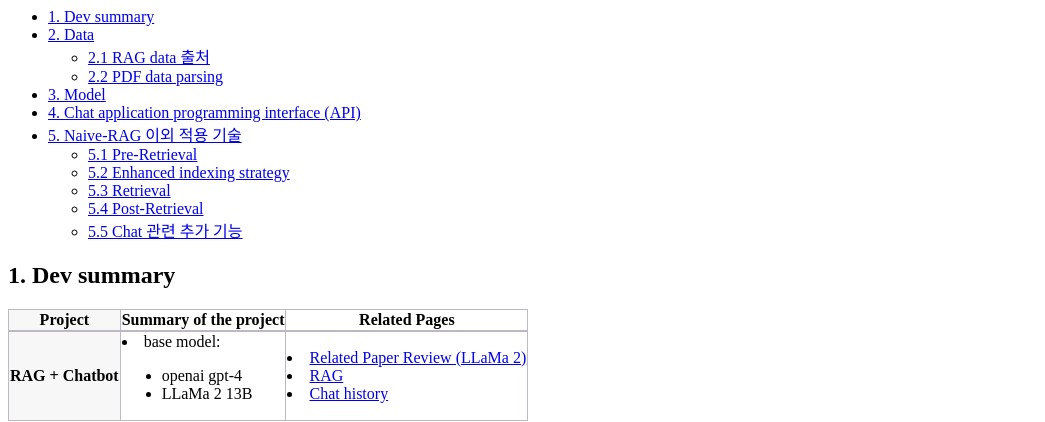
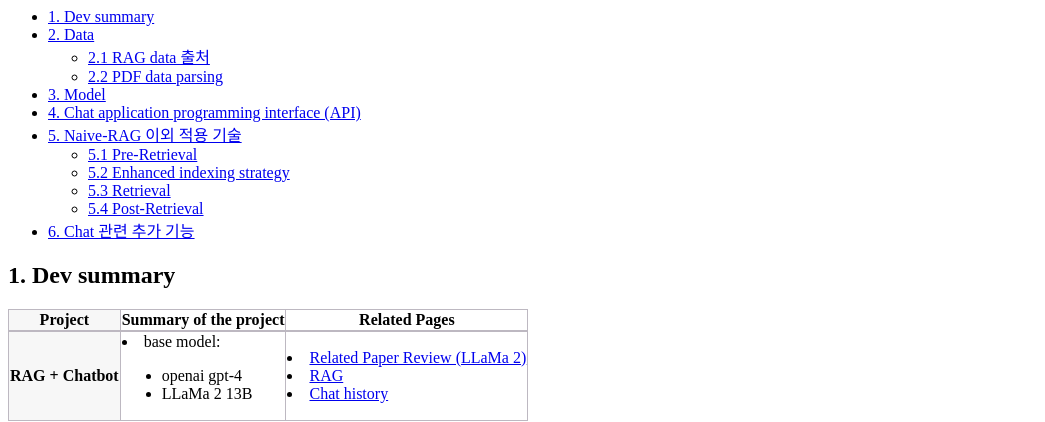
Before and after one commit to finddme/finddme.github.io, a Jekyll site: the page built from _posts/2024-01-02-rag.md, in a window 1280 px wide and 900 px high. Shown: the top 422 px of the window, without its empty margins (0-1045 px from the left). Built offline with Jekyll 4.4.1, drawn with Linux system fonts in a browser that asks for light colours; some of the changed text lies outside the part shown.

Commit message:
Update 2024-01-02-rag.md

```diff
--- a/_posts/2024-01-02-rag.md
+++ b/_posts/2024-01-02-rag.md
@@ -124,7 +124,7 @@ tag: Development
   LLM 영어 답변 반환 시 번역<br>
 2. similarity-based reordering
 
-### 5.5 Chat 관련 추가 기능
+## 6. Chat 관련 추가 기능
 - return source file
 - 좋아요 싫어요 버튼 추가
 - [답변 일시, 소요 시간, 질문, 답변, 사용자 ip] 저장 기능 추가
```
